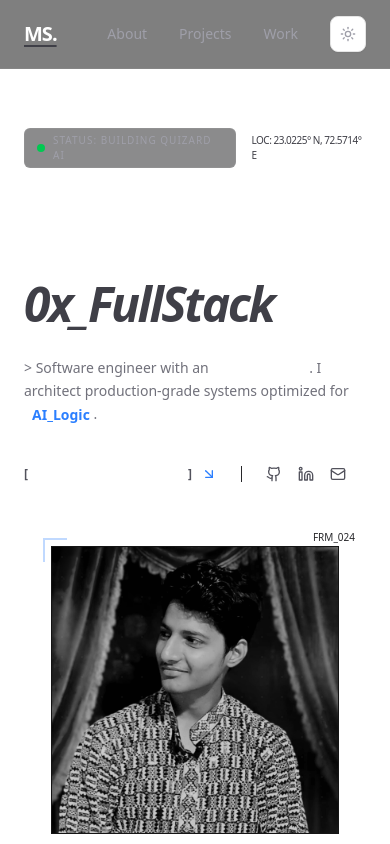
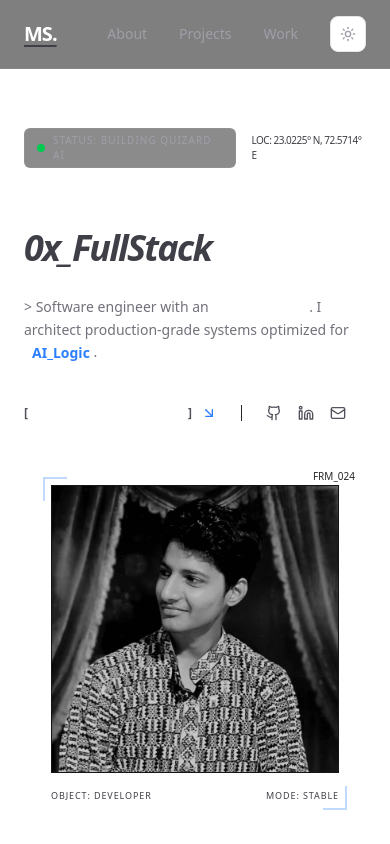
Before and after one commit to Manish6523/portfolio, a Next.js app: page / in a window 390 px wide. Shown: the top 844 px of the page. Built offline with nearby package versions, Linux system fonts and the light colour scheme.

Commit message:
updated updated herosection

```diff
--- a/components/page-components/HeroSection.tsx
+++ b/components/page-components/HeroSection.tsx
@@ -26,7 +26,7 @@ export default function HeroSection() {
 
                 {/* 2. Headline: Bold & Leaky */}
                 <div className="space-y-2">
-                    <h1 className="text-5xl md:text-7xl font-bold tracking-tighter text-white leading-[0.85]">
+                    <h1 className="text-4xl md:text-7xl font-bold tracking-tighter text-white leading-[0.85]">
                         <SplitText text="Manish Sharma." duration={2} className="inline-block" />
                         <br />
                         <span className="text-zinc-700 italic">0x_FullStack</span>
```
